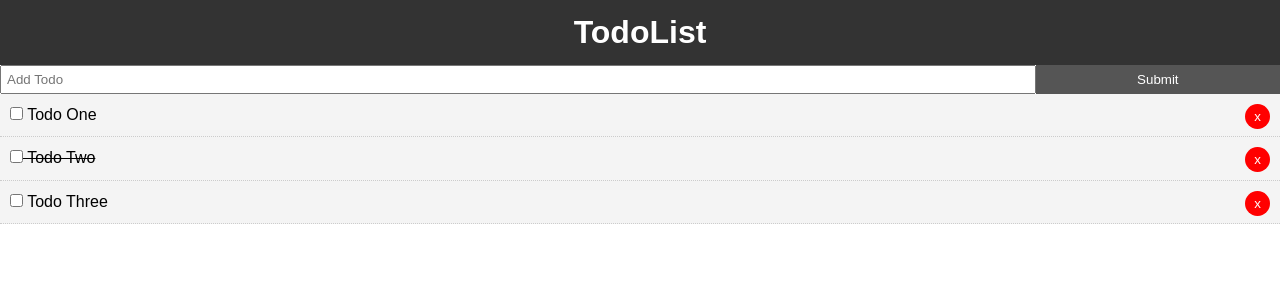
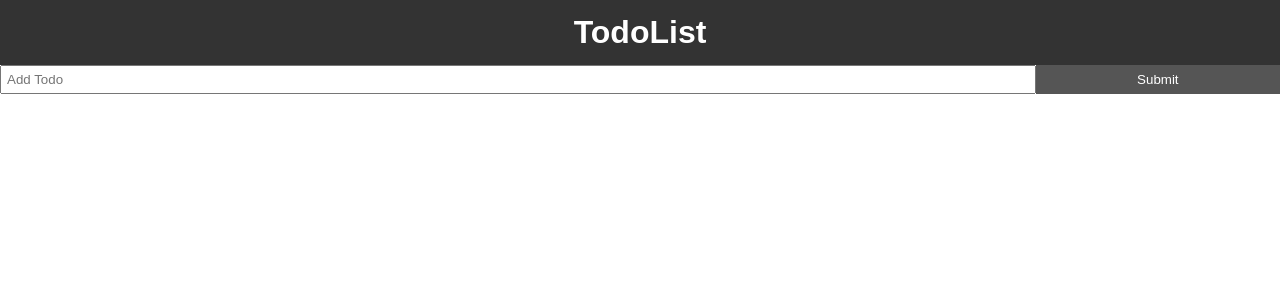
Before and after one commit to krptstc/vue-to-do, a Vue app: page / in a window 1280 px wide. Shown: the top 300 px of the page. Built offline with nearby package versions, Linux system fonts and the light colour scheme.

Commit message:
Removing Default Todos

```diff
--- a/src/App.vue
+++ b/src/App.vue
@@ -20,11 +20,7 @@ export default {
   },
   data() {
     return {
-      todos: [
-        { id: 1, title: 'Todo One', completed: false },
-        { id: 2, title: 'Todo Two', completed: true },
-        { id: 3, title: 'Todo Three', completed: false }
-      ]
+      todos: []
     }
   },
   methods: {
```
